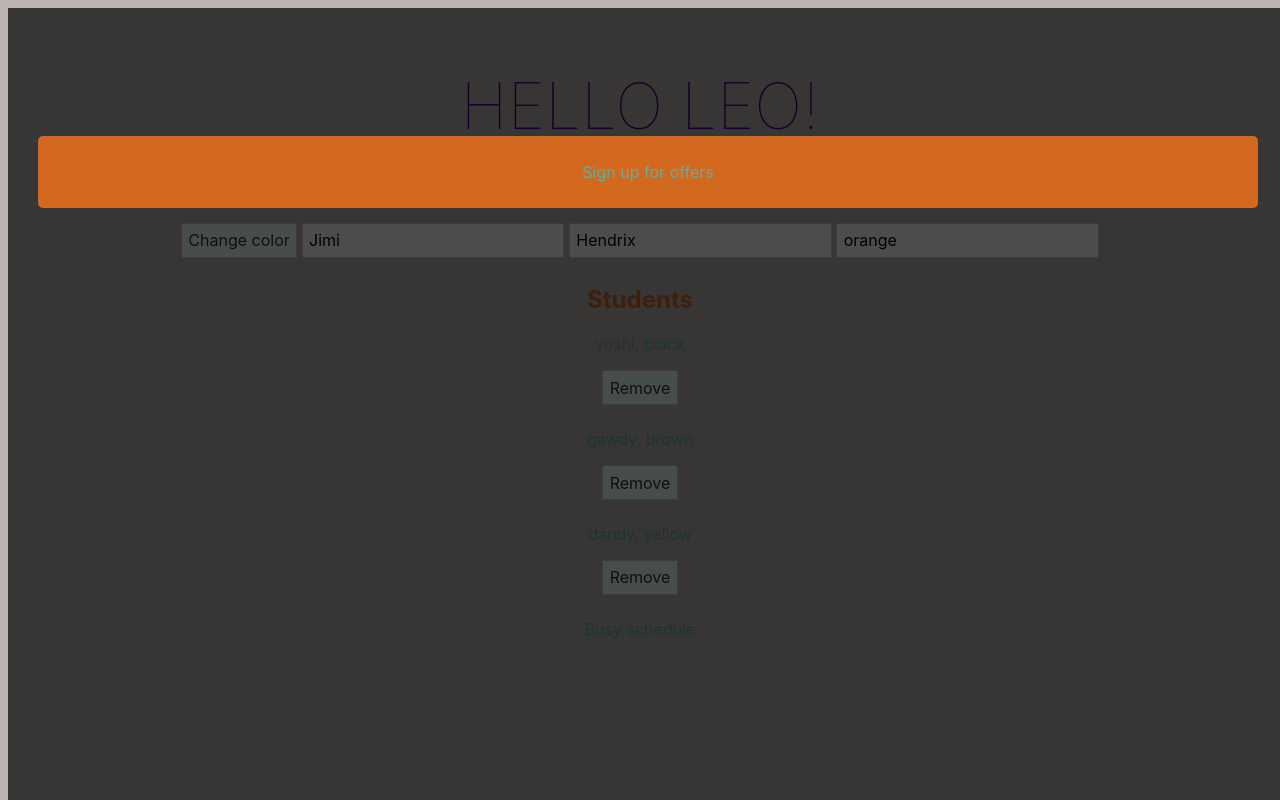
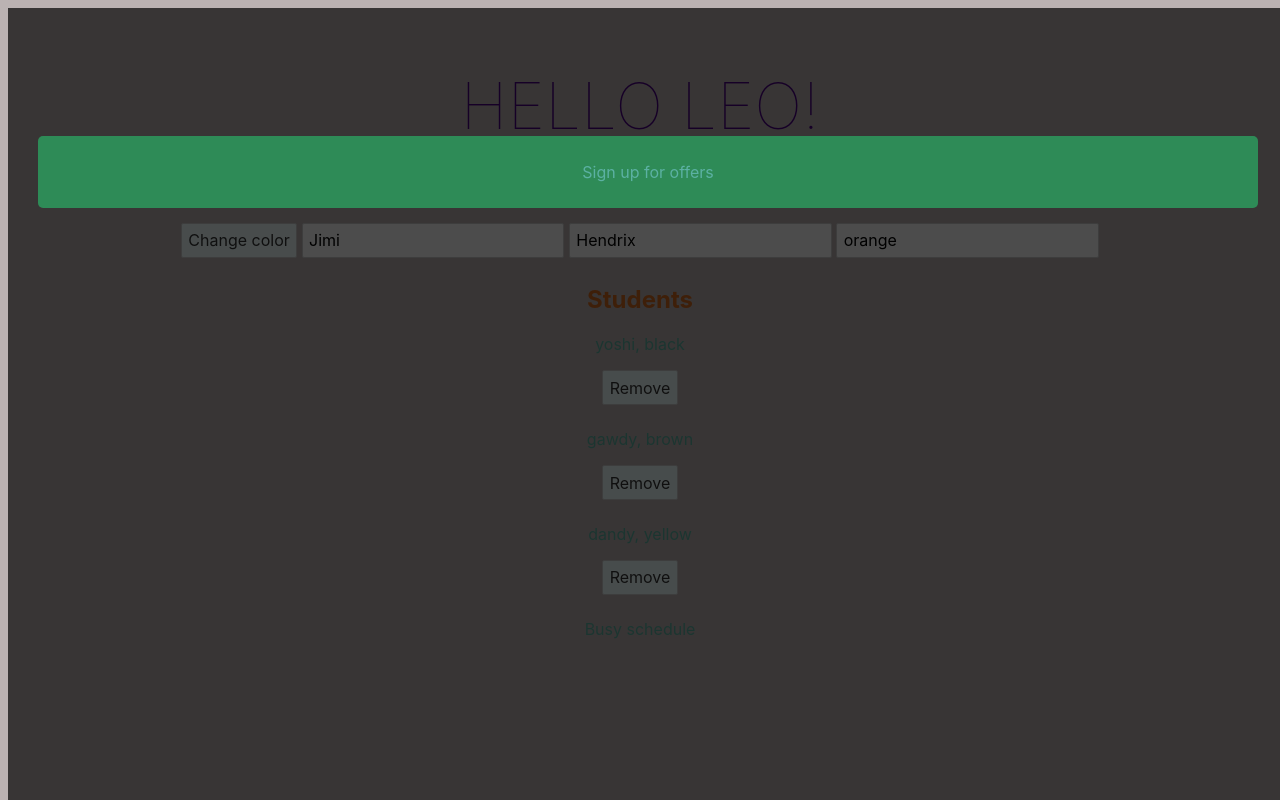
Before and after one commit to hckrtst/polls, a Svelte app: page / in a window 1280 px wide. Built offline with nearby package versions, Linux system fonts and the light colour scheme.

Commit message:
modal component styling

```diff
--- a/src/Modal.svelte
+++ b/src/Modal.svelte
@@ -1,6 +1,6 @@
 <script>
   let show = true;
-  let promo = false;
+  let promo = true;
 </script>
 
 <style>
@@ -19,7 +19,7 @@
     text-align: center;
   }
 
-  .promo {
+  .promo .modal {
     padding: 10px;
     background-color: seagreen;
     border-radius: 5px;
@@ -31,8 +31,8 @@
 
 <main>
   {#if show}
-    <div class="backdrop">
-      <div class="modal" class:promo>
+    <div class="backdrop" class:promo>
+      <div class="modal">
         <p>Sign up for offers</p>
       </div>
     </div>
```
